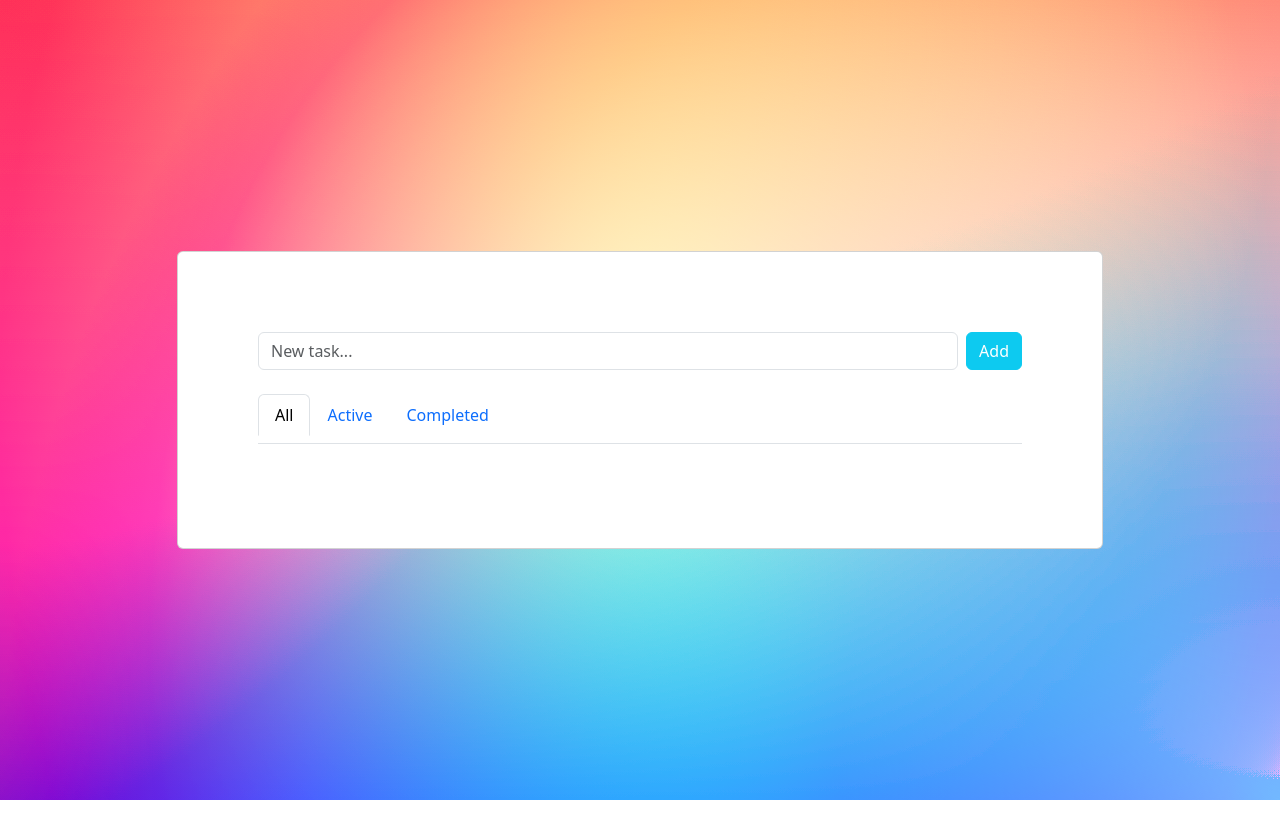
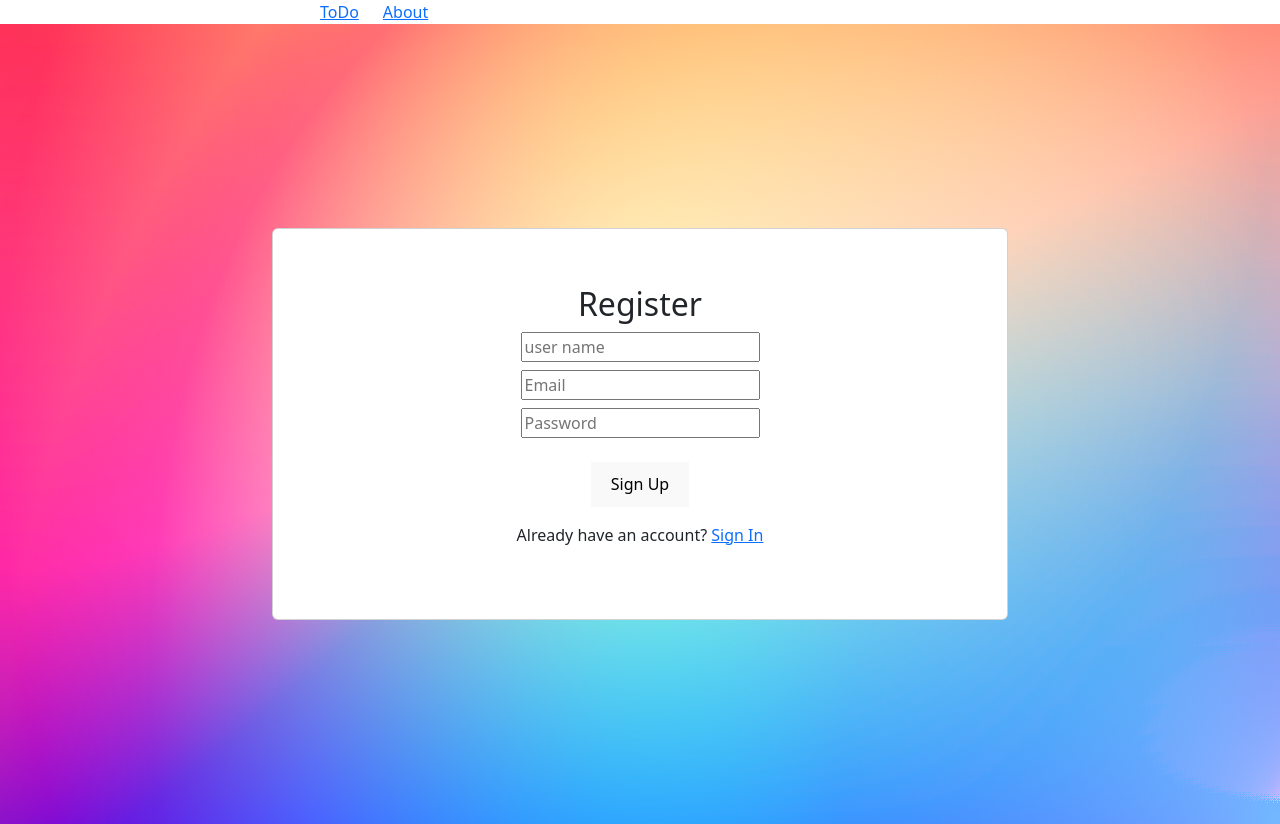
Before and after one commit to SheKtoria/mjsf-mag-lab7, a Vue app: page /register in a window 1280 px wide. Before the commit the page ends 800 px from the top, so only its background shows below. Built offline with nearby package versions, Linux system fonts and the light colour scheme; no server answers.

Commit message:
added vue-router and firebase auth

```diff
--- a/package.json
+++ b/package.json
@@ -13,8 +13,10 @@
   "dependencies": {
     "bootstrap": "^5.3.2",
     "bootstrap-vue": "^2.23.1",
+    "firebase": "^10.5.0",
     "md5": "^2.3.0",
-    "vue": "^3.3.4"
+    "vue": "^3.3.4",
+    "vue-router": "^4.2.5"
   },
   "devDependencies": {
     "@vitejs/plugin-vue": "^4.2.3",
--- a/src/App.vue
+++ b/src/App.vue
@@ -1,12 +1,48 @@
-<script setup>
-import TasksPage from './components/TasksPage.vue'
-</script>
-
 <template>
+  <div class="d-flex m-auto w-50">
+    <nav class="text-center w-100 d-flex justify-content-between align-items-center">
+      <div>
+        <RouterLink class="me-4" to="/todo">ToDo</RouterLink>
+        <RouterLink to="/about">About</RouterLink>
+      </div>
+      <div class="d-flex ms-5 mt-2 mb-1 justify-content-end align-items-center" v-if="isLoggedIn">
+        <p class="fw-bold mb-0 me-2">Welcome, <span class="ms-1 fw-light">{{ displayName }}</span></p>
+        <button class="pt-1 pb-1" @click="signOut">Sign Out</button>
+      </div>
+    </nav>
+  </div>
   <section class="vh-100 vw-100 gradient-custom">
-    <TasksPage/>
+    <RouterView/>
   </section>
 </template>
+<script>
+import {auth} from './firebase/index.js'
+import {signOut, onAuthStateChanged} from 'firebase/auth'
+import router from "./router/index.js";
+
+export default {
+  data() {
+    return {
+      displayName: '',
+      isLoggedIn: false
+    }
+  },
+  mounted() {
+    onAuthStateChanged(auth, (user) => {
+      this.displayName = user ? user.displayName : '';
+      this.isLoggedIn = !!user && user.emailVerified;
+    })
+  },
+  methods: {
+    signOut() {
+      signOut(auth)
+          .then(() => {
+            router.push('/login')
+          })
+    }
+  }
+}
+</script>
 
 <style>
 
@@ -14,6 +50,7 @@ import TasksPage from './components/TasksPage.vue'
   margin: 0 !important;
   padding: 0 !important;
 }
+
 .gradient-custom {
   background: radial-gradient(50% 123.47% at 50% 50%, #00ff94 0%, #720059 100%),
   linear-gradient(121.28deg, #669600 0%, #ff0000 100%),
--- a/src/components/AboutMe.vue
+++ b/src/components/AboutMe.vue
@@ -3,9 +3,32 @@
 </script>
 
 <template>
-
+  <div class="container py-5 h-100">
+    <p class="speciality">121 "Інженерія програмного забезпечення"</p>
+    <p class="subtext">2 курс Магістратура</p>
+    <p class="subtext">група 8.1212</p>
+    <p class="name" style="font-weight: 600; font-size: 18px">Шепель Вікторія Євгенівна</p>
+  </div>
 </template>
 
 <style scoped>
 
+.container {
+  font-weight: 600;
+
+  .speciality {
+    font-size: 24px;
+    color: #535bf2;
+  }
+
+  .subtext {
+    font-size: 16px;
+    color: #a598e5;
+  }
+
+  .name {
+    font-size: 24px;
+    color: #6100ff;
+  }
+}
 </style>
--- a/src/components/Auth/Login.vue
+++ b/src/components/Auth/Login.vue
@@ -1,11 +1,61 @@
-<script setup>
-
-</script>
-
 <template>
+  <div class="container py-5 h-100">
+    <div class="row d-flex justify-content-center align-items-center h-100">
+      <div class="col col-xl-8">
+        <div class="card">
+          <div class="card-body p-4">
+            <form @submit.prevent="login">
+              <h2>Log in</h2>
+              <div class="mb-2">
+                <input type="email" placeholder="Email" required v-model="email">
+              </div>
+              <div class="mb-2">
+                <input type="password" placeholder="Password" required v-model="password">
+              </div>
+              <div v-if="error.show">
+                <p class="text-danger">{{ error.text }}</p>
+              </div>
+              <button class="mt-3 mb-3">Log in</button>
+              <p>Don`t have an account?
+                <router-link to="/register">Register</router-link>
+              </p>
+            </form>
+          </div>
+        </div>
+      </div>
+    </div>
+  </div>
 
 </template>
 
-<style scoped>
+<script>
+import {signInWithEmailAndPassword} from 'firebase/auth'
+import {auth} from '../../firebase/index.js'
+import router from "../../router/index.js";
+import TasksNavigation from "../TasksNavigation.vue";
+import TasksList from "../TasksList.vue";
+import AddNewTask from "../AddNewTask.vue";
 
-</style>
+export default {
+  components: {AddNewTask, TasksList, TasksNavigation},
+  data() {
+    return {
+      email: '',
+      password: '',
+      error: {text: '', show: false}
+    }
+  },
+  methods: {
+    login() {
+      signInWithEmailAndPassword(auth, this.email, this.password)
+          .then(() => {
+            router.push({path: '/todo'})
+          })
+          .catch((error) => {
+            this.error.text = error.message;
+            this.error.show = true;
+          })
+    }
+  }
+}
+</script>
--- a/src/components/Auth/Register.vue
+++ b/src/components/Auth/Register.vue
@@ -1,11 +1,83 @@
-<script setup>
-
-</script>
-
 <template>
-
+  <div class="container py-5 h-100">
+    <div class="row d-flex justify-content-center align-items-center h-100">
+      <div class="col col-xl-8">
+        <div class="card">
+          <div class="card-body p-4">
+            <form @submit.prevent="signUp">
+              <h2>Register</h2>
+              <div class="mb-2">
+                <input aria-required="true" type="text" placeholder="user name" required v-model="username">
+              </div>
+              <div class="mb-2">
+                <input aria-required="true" type="email" placeholder="Email" required v-model="email">
+              </div>
+              <div class="mb-2">
+                <input min="8" aria-required="true" type="password" placeholder="Password" required v-model="password">
+              </div>
+              <div v-if="error.show">
+                <p class="text-danger">{{ error.text }}</p>
+              </div>
+              <button class="mt-3 mb-3">Sign Up</button>
+              <p class="fw-lighter" v-if="resendEmail" @click="resendVerificationEmail">Resend email verification</p>
+              <p>Already have an account?
+                <router-link to="/login">Sign In</router-link>
+              </p>
+            </form>
+          </div>
+        </div>
+      </div>
+    </div>
+  </div>
 </template>
 
-<style scoped>
+<script>
+import {createUserWithEmailAndPassword, updateProfile, sendEmailVerification} from 'firebase/auth'
+import {auth} from '../../firebase/index.js'
 
-</style>
+export default {
+  name: 'Login',
+  data() {
+    return {
+      username: '',
+      email: '',
+      password: '',
+      error: {
+        text: '',
+        show: false
+      },
+      resendEmail: false
+    }
+  },
+  methods: {
+    signUp() {
+      createUserWithEmailAndPassword(auth, this.email, this.password)
+          .then(() => {
+            updateProfile(auth.currentUser, {
+              displayName: this.username
+            })
+            this.verifyUser();
+            this.resendEmail = true;
+          })
+          .catch((error) => {
+            this.error.text = error.message;
+            this.error.show = true;
+          })
+    },
+    resendVerificationEmail() {
+      auth.currentUser.reload()
+      if (!auth.currentUser.emailVerified) {
+        this.verifyUser()
+      }
+    },
+
+    verifyUser() {
+      const actionCodeSettings = {
+        url: `http://localhost:5173/todo?verified`,
+      };
+      sendEmailVerification(auth.currentUser, actionCodeSettings);
+      alert('Verification list was sent to your email. Please, verify your profile')
+    }
+  }
+}
+</script>
--- a/src/firebase/index.js
+++ b/src/firebase/index.js
@@ -0,0 +1,15 @@
+import { initializeApp } from "firebase/app";
+import { getAuth } from 'firebase/auth'
+
+const firebaseConfig = {
+    apiKey: "AIzaSyCYy3FiGHZy7V_wEBEauXEHNyn8-xqi4PA",
+    authDomain: "my-project-vue-c794e.firebaseapp.com",
+    projectId: "my-project-vue-c794e",
+    storageBucket: "my-project-vue-c794e.appspot.com",
+    messagingSenderId: "397156391821",
+    appId: "1:397156391821:web:d877d6ed4b02a63ca7bbc4",
+    measurementId: "G-TYLJGJ0LGW"
+};
+
+const app = initializeApp(firebaseConfig);
+export const auth = getAuth()
--- a/src/main.js
+++ b/src/main.js
@@ -1,4 +1,4 @@
-import { createApp } from 'vue'
+import {createApp} from 'vue'
 import './style.css'
 import App from './App.vue'
 import plugin from './plugins';
@@ -7,6 +7,8 @@ import "bootstrap/dist/css/bootstrap.css";
 
 const app = createApp(App)
 app.use(plugin)
+app.use(router)
 app.mount('#app')
 
 import "bootstrap/dist/js/bootstrap.js";
+import router from "./router/index.js";
--- a/src/router/index.js
+++ b/src/router/index.js
@@ -0,0 +1,71 @@
+import {createRouter, createWebHistory} from 'vue-router'
+import TasksPage from "../components/TasksPage.vue";
+import AboutMe from "../components/AboutMe.vue";
+import Register from "../components/Auth/Register.vue";
+import Login from "../components/Auth/Login.vue";
+import {getAuth, onAuthStateChanged} from "firebase/auth";
+
+const router = createRouter({
+    history: createWebHistory(import.meta.env.BASE_URL),
+    routes: [
+        {
+            path: '/',
+            name: 'home',
+            component: '',
+            meta: {
+                requiresAuth: true
+            }
+        },
+        {
+            path: '/todo',
+            name: 'todo',
+            component: TasksPage,
+            meta: {
+                requiresAuth: true
+            }
+        },
+        {
+            path: '/about',
+            name: 'about',
+            component: AboutMe,
+            meta: {
+                requiresAuth: true
+            }
+        },
+        {
+            path: '/register',
+            name: 'register',
+            component: Register,
+            meta: {
+                requiresAuth: false
+            }
+        },
+        {
+            path: '/login',
+            name: 'login',
+            component: Login,
+            meta: {
+                requiresAuth: false
+            }
+        },
+    ]
+})
+
+const currentUser = () => {
+    return new Promise((resolve, reject) => {
+        const removeListener = onAuthStateChanged(getAuth(), (user) => {
+            removeListener();
+            resolve(user && user.emailVerified);
+        }, reject)
+    })
+}
+router.beforeEach(async (to) => {
+    if (to.meta.requiresAuth && !await currentUser()) {
+        return {name: 'login'};
+    }
+    if ((to.name === 'login' || to.name === 'register') && await currentUser()) {
+        return {name: 'todo'}
+    }
+    return true;
+})
+export default router;
--- a/src/style.css
+++ b/src/style.css
@@ -34,10 +34,10 @@ a:hover {
 
 body {
   margin: 0;
-  display: flex;
   place-items: center;
   min-width: 320px;
   min-height: 100vh;
+  width: 100%;
 }
 
 h1 {
@@ -69,7 +69,6 @@ button:focus-visible {
 }
 
 #app {
-  max-width: 1280px;
   margin: 0 auto;
   padding: 2rem;
   text-align: center;
```
Also changed, not shown: 1 other file (tests, documents, lock files or other folders).
